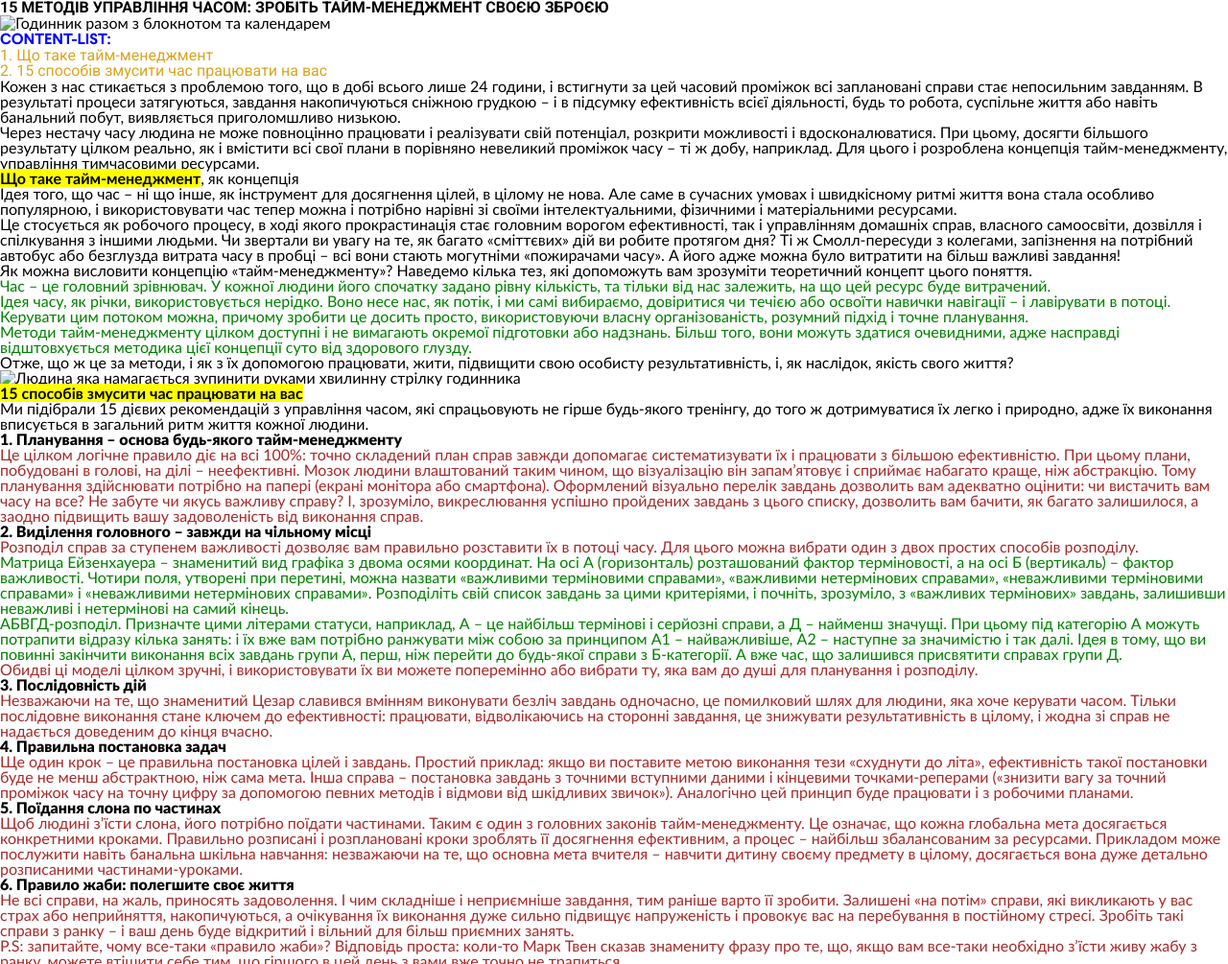
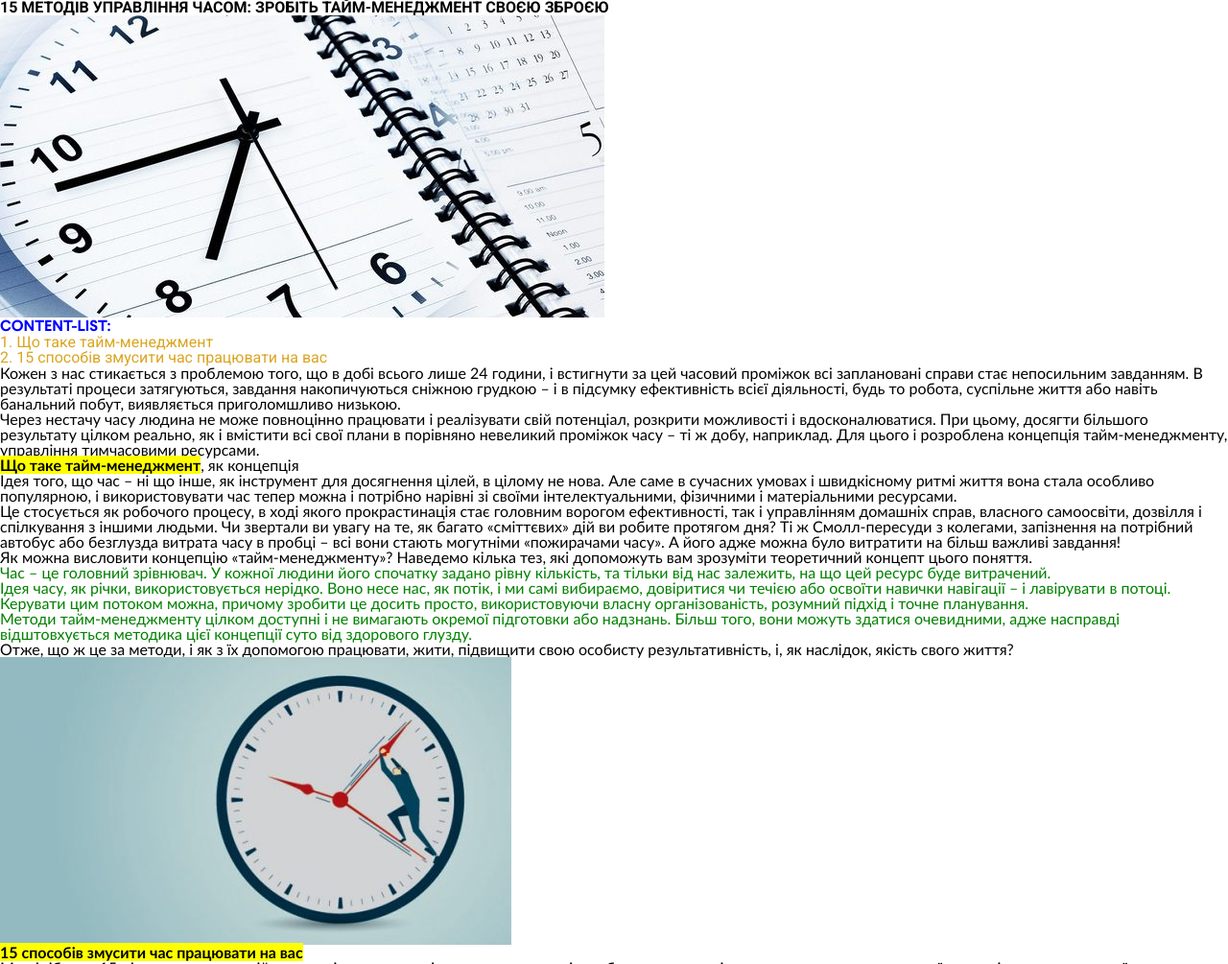
Before and after one commit to vmlukianov/flls_lessons, a plain HTML site: page hw_l4/index.html in a window 1280 px wide. Shown: the top 1005 px of the page at 96% size. Drawn offline with Linux system fonts and the light colour scheme; the site is published under a folder, as on GitHub Pages, so addresses that start at the root find nothing.

Commit message:
Виправлення шляху до картинок

```diff
--- a/hw_l4/index.html
+++ b/hw_l4/index.html
@@ -14,7 +14,7 @@
 		<h1>15 МЕТОДІВ УПРАВЛІННЯ ЧАСОМ: ЗРОБІТЬ ТАЙМ-МЕНЕДЖМЕНТ СВОЄЮ ЗБРОЄЮ</h1>
 	</header>
 	<main>
-		<div><img src="/img/main_img.jpg" alt="Годинник разом з блокнотом та календарем"></div>
+		<div><img src="img/main_img.jpg" alt="Годинник разом з блокнотом та календарем"></div>
 		<div class="content-list">
 			<span>CONTENT-LIST:</span>
 			<!-- англійська лише для того, щоб "зачіпитися" за латиницю в шрифті -->
@@ -42,7 +42,7 @@
 			</ul>
 			<p>Отже, що ж це за методи, і як з їх допомогою працювати, жити, підвищити свою особисту результативність, і, як наслідок, якість свого життя?</p>
 		</div>
-		<div><img src="/img/secondary_img.jpg" alt="Людина яка намагається зупинити руками хвилинну стрілку годинника"></div>
+		<div><img src="img/secondary_img.jpg" alt="Людина яка намагається зупинити руками хвилинну стрілку годинника"></div>
 		<div id="chapter2">
 			<h2><mark><b>15 способів змусити час працювати на вас</b></mark></h2>
 			<p>Ми підібрали 15 дієвих рекомендацій з управління часом, які спрацьовують не гірше будь-якого тренінгу, до того ж дотримуватися їх легко і природно, адже їх виконання вписується в загальний ритм життя кожної людини.</p>
```
